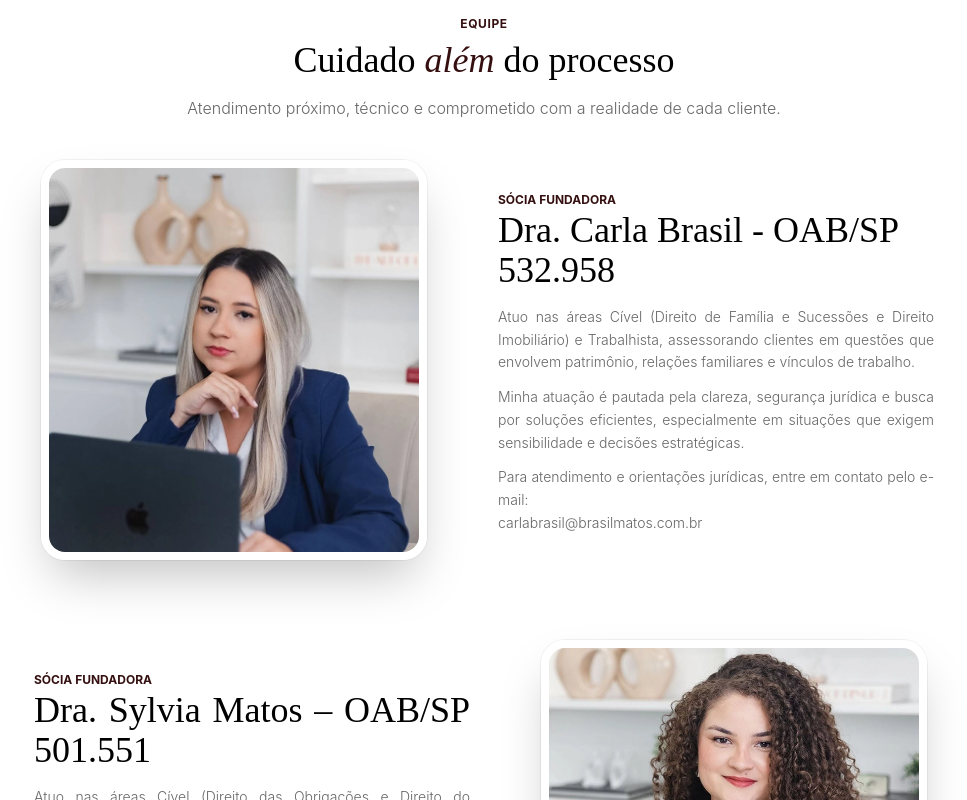
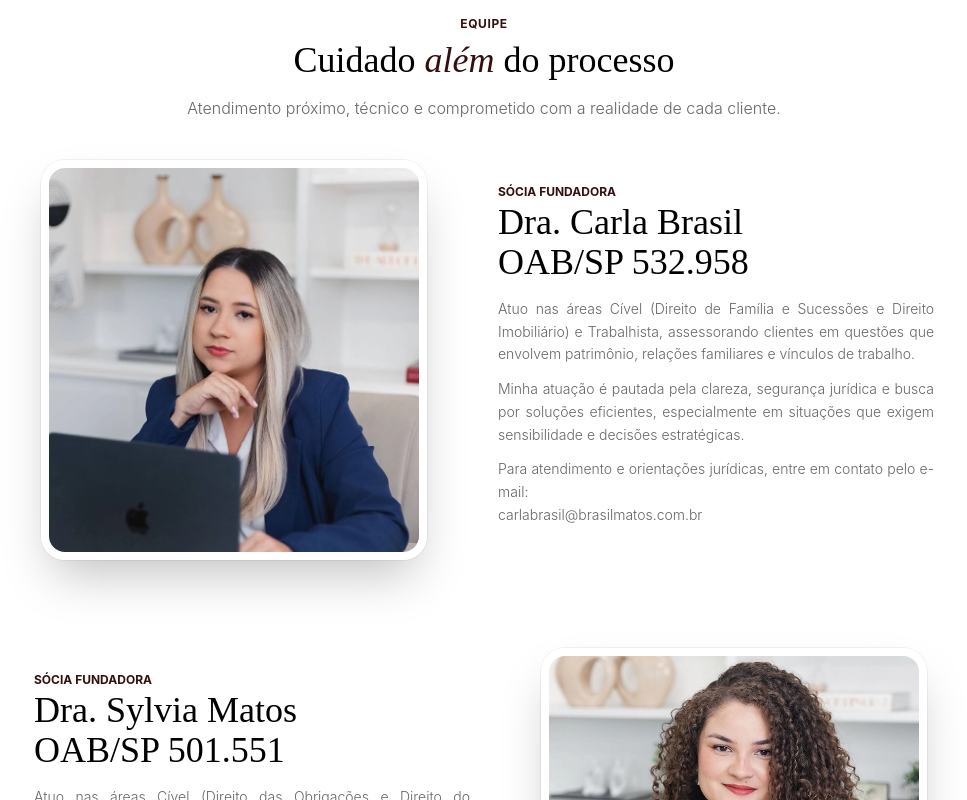
Before and after one commit to Paper-Street-Softwares/SOP-Brasil-Matos, a React (Vite) app: page /#home in a window 1280 px wide. Shown: the part 2880-3680 px from the top of the page, without its empty margins (156-1123 px from the left). Built offline with nearby package versions, Linux system fonts and the light colour scheme.

Commit message:
fix: ajustes

```diff
--- a/src/components/sections/TeamSection.jsx
+++ b/src/components/sections/TeamSection.jsx
@@ -90,7 +90,7 @@ function TeamSectionNew({ ButtonModal, colorMode }) {
           </p>
         </div>
         <section className="w-full relative overflow-visible">
-          <div className="mx-aut flex flex-col relative z-10">
+          <div className="mx-auto gap-6 flex flex-col relative z-10">
             <div className="flex flex-col-reverse desktop1:flex-row-reverse desktop1:gap-16 items-center">
               {/* Conteúdo textual */}
               <motion.div
@@ -124,7 +124,7 @@ function TeamSectionNew({ ButtonModal, colorMode }) {
                 initial={{ opacity: 0, x: 50 }}
                 animate={{ opacity: 1, x: 0 }}
                 transition={{ duration: 0.8, ease: 'easeOut', delay: 0.2 }}
-                className="relative w-full desktop1:max-w-[400px] mt-10 tablet1:mt-24 desktop1:mt-10 m-auto overflow-visible mb-10"
+                className="relative w-full desktop1:max-w-[400px] mt-10 tablet1:mt-24 desktop1:mt-10 m-auto overflow-visible mb-6"
               >
                 <div className="relative rounded-3xl shadow-2xl ring-1 max-w-[386px] mx-auto ring-black/5">
                   {/* CLIP DA IMAGEM */}
@@ -175,7 +175,7 @@ function TeamSectionNew({ ButtonModal, colorMode }) {
                 initial={{ opacity: 0, x: 50 }}
                 animate={{ opacity: 1, x: 0 }}
                 transition={{ duration: 0.8, ease: 'easeOut', delay: 0.2 }}
-                className="relative w-full desktop1:max-w-[400px] mt-10 tablet1:mt-24 desktop1:mt-10 m-auto overflow-visible mb-10"
+                className="relative w-full desktop1:max-w-[400px] mt-10 tablet1:mt-24 desktop1:mt-10 m-auto overflow-visible mb-6"
               >
                 <div className="relative rounded-3xl shadow-2xl ring-1 max-w-[386px] mx-auto ring-black/5">
                   {/* CLIP DA IMAGEM */}
--- a/src/content/content.jsx
+++ b/src/content/content.jsx
@@ -386,7 +386,11 @@ const content = {
         card1: {
           img1: team1,
           alt: 'Imagens ilustrativa dos profissionais',
-          name: <p>Dra. Carla Brasil - OAB/SP 532.958</p>,
+          name: (
+            <p>
+              Dra. Carla Brasil <br /> OAB/SP 532.958
+            </p>
+          ),
           title: <span>Sócia Fundadora</span>,
           description: (
             <p className="flex flex-col gap-3">
@@ -414,7 +418,11 @@ const content = {
         card2: {
           img2: team2,
           alt: 'Imagens ilustrativa dos profissionais',
-          name: 'Dra. Sylvia Matos – OAB/SP 501.551',
+          name: (
+            <p>
+              Dra. Sylvia Matos <br /> OAB/SP 501.551
+            </p>
+          ),
           title: <span>Sócia Fundadora</span>,
           description: (
             <p className="flex flex-col gap-3">
```
